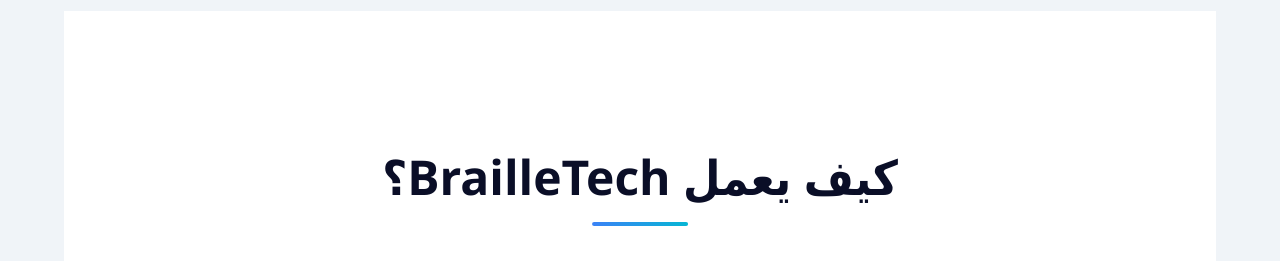
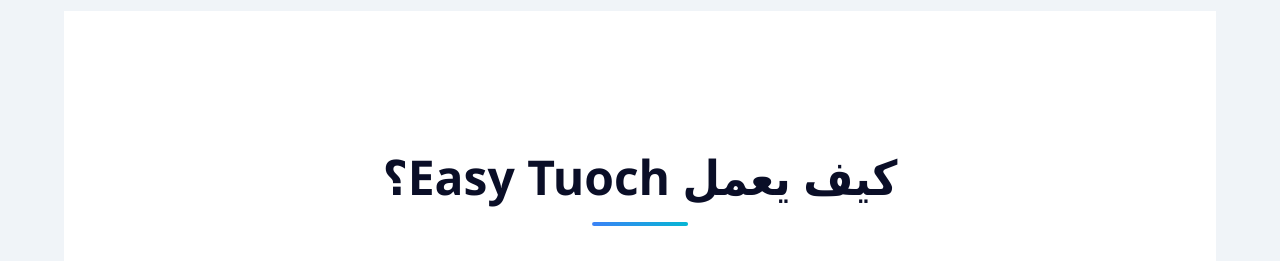
Before and after one commit to Alanood279/easy.touch, a plain HTML site: page index.html in a window 1280 px wide. Shown: the part 2260-2521 px from the top of the page. Drawn offline with Linux system fonts and the light colour scheme.

Commit message:
Update section header title from BrailleTech to Easy Touch

```diff
--- a/index.html
+++ b/index.html
@@ -1306,7 +1306,7 @@
         <!-- How It Works -->
         <section class="how-it-works">
             <div class="section-header fade-in">
-                <h2>كيف يعمل BrailleTech؟</h2>
+                <h2>كيف يعمل Easy Tuoch؟</h2>
                 <p>ثلاث خطوات بسيطة للوصول إلى عالم رقمي أكثر شمولاً</p>
             </div>
             <div class="steps-container">
```
